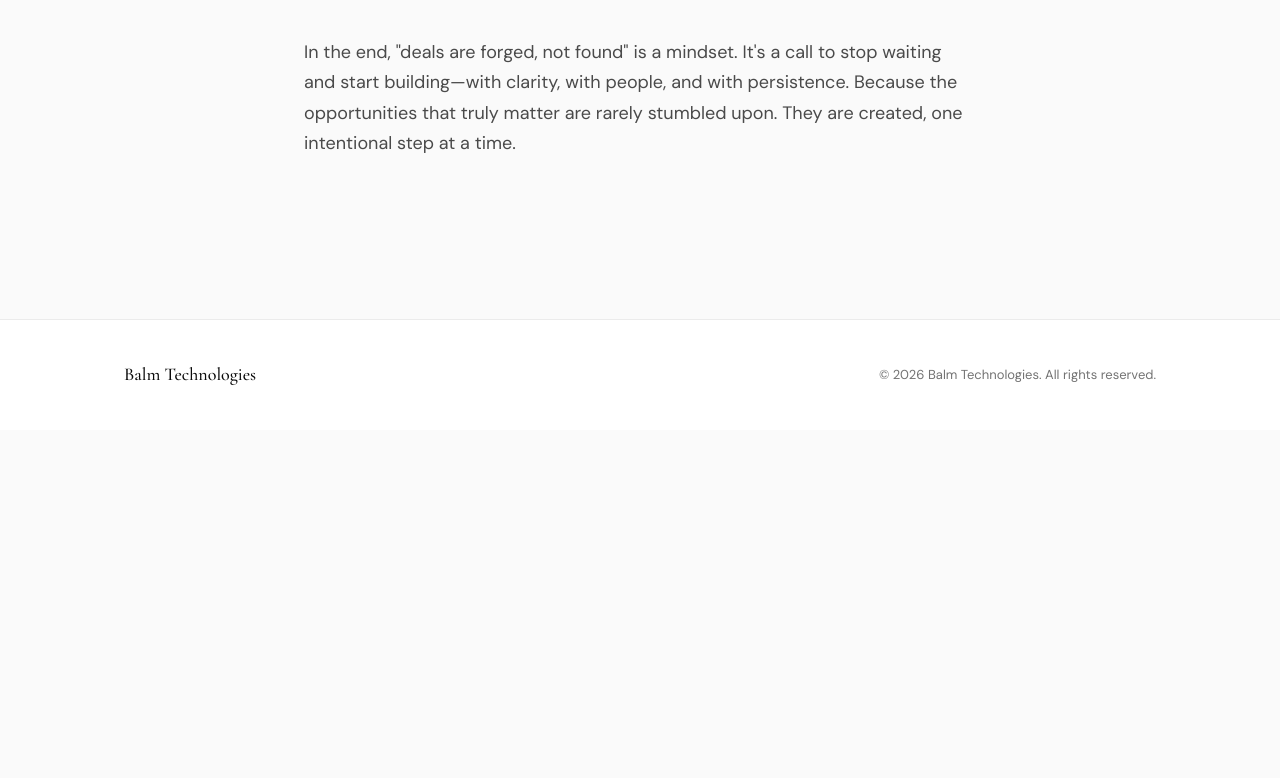
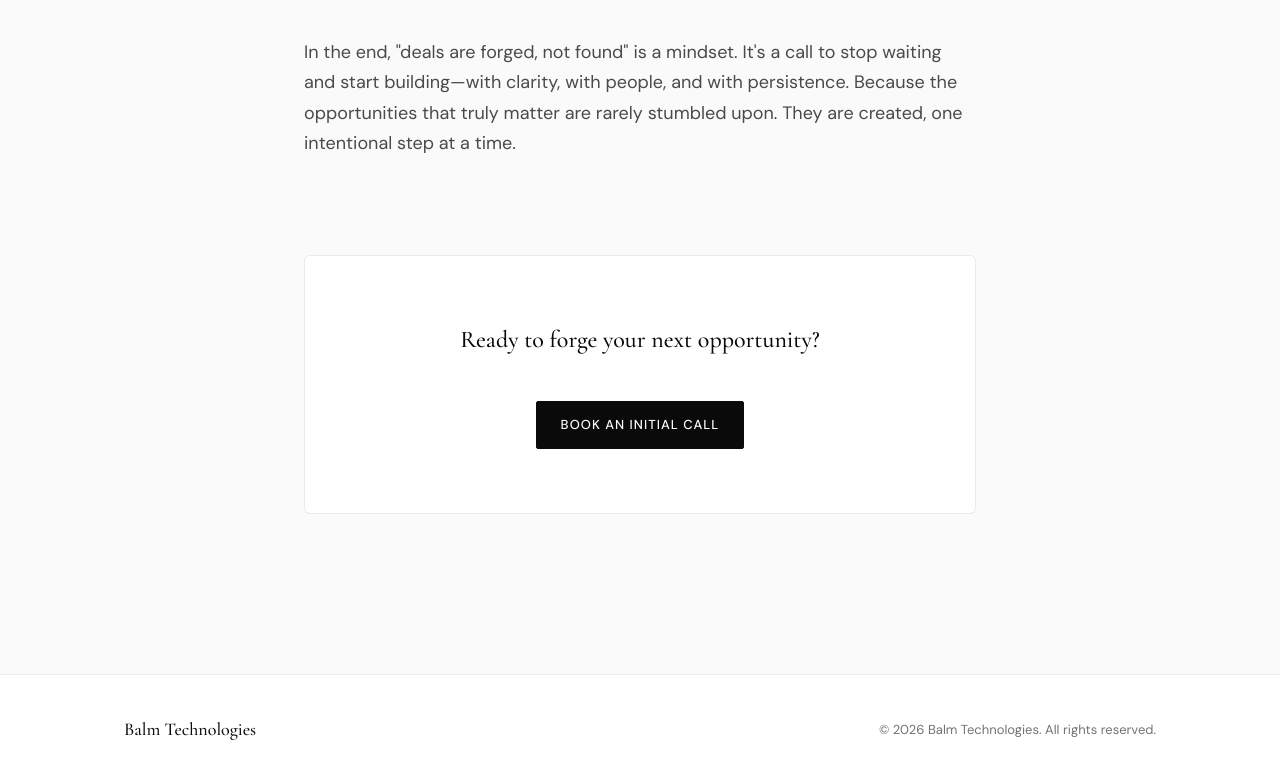
Before and after one commit to BalmDeveloper/balmtechnologies.com, a website built with Vite: page insights/deals-are-forged-not-found.html in a window 1280 px wide. Shown: the part 1519-2297 px from the top of the page. Before the commit the page ends 1949 px from the top, so only its background shows below. Built offline with nearby package versions, Linux system fonts and the light colour scheme.

Commit message:
Add CTA section to article with booking link and styling

```diff
--- a/css/styles.css
+++ b/css/styles.css
@@ -498,6 +498,27 @@ a {
 
 .blog-post-content p:last-child {
   margin-bottom: 0;
+}
+
+.article-cta {
+  margin-top: var(--space-2xl);
+  padding: var(--space-xl);
+  background: var(--color-surface);
+  border: 1px solid var(--color-border);
+  border-radius: var(--radius-md);
+  text-align: center;
+}
+
+.article-cta-text {
+  margin: 0 0 var(--space-md);
+  font-family: var(--font-display);
+  font-size: 1.5rem;
+  font-weight: 500;
+  color: var(--color-ink);
+}
+
+.article-cta .btn {
+  display: inline-flex;
 }
 
 .blog-post-footer {
--- a/insights/deals-are-forged-not-found.html
+++ b/insights/deals-are-forged-not-found.html
@@ -119,6 +119,11 @@
               <p>Importantly, great deals are co-created. They are not about extracting value, but about structuring outcomes where all parties win. This often means shaping the opportunity itself—adjusting terms, redefining scope, or even reimagining the partnership entirely. The best founders and operators don't wait for perfect conditions; they build them.</p>
 
               <p>In the end, "deals are forged, not found" is a mindset. It's a call to stop waiting and start building—with clarity, with people, and with persistence. Because the opportunities that truly matter are rarely stumbled upon. They are created, one intentional step at a time.</p>
+
+              <div class="article-cta">
+                <p class="article-cta-text">Ready to forge your next opportunity?</p>
+                <a href="https://calendar.app.google/Z8yXQDKmEypoUhEk9" target="_blank" rel="noopener noreferrer" class="btn btn-primary">Book an Initial Call</a>
+              </div>
             </div>
           </article>
         </div>
```
